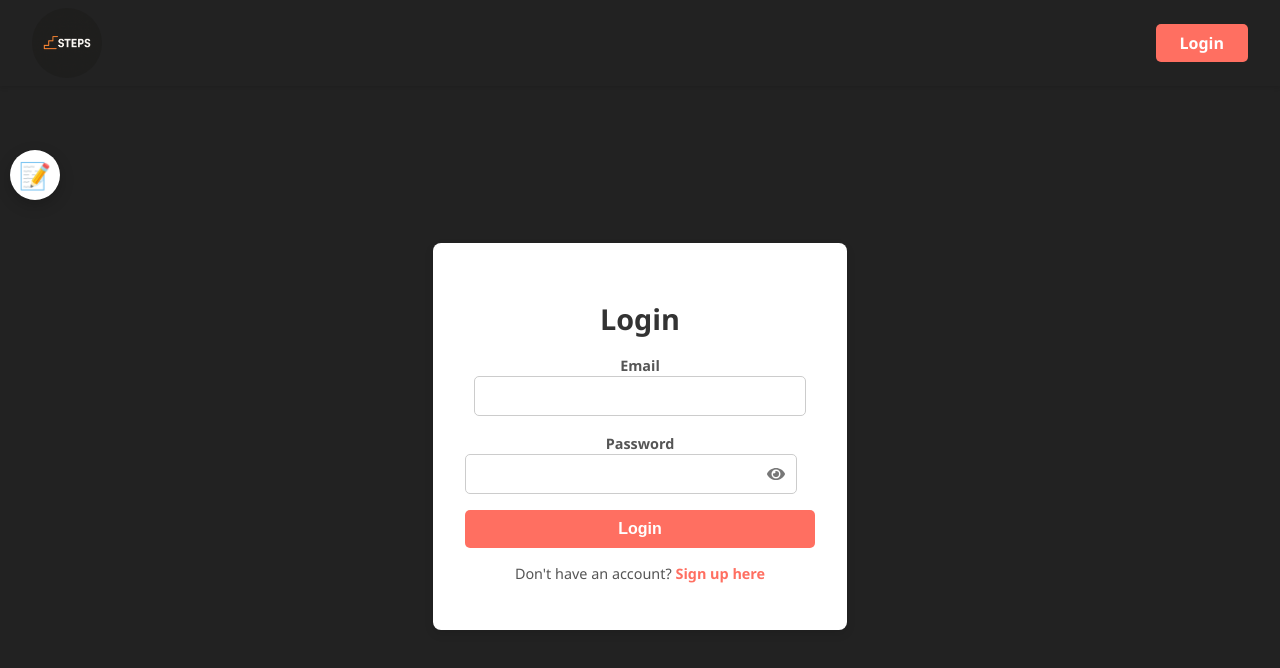
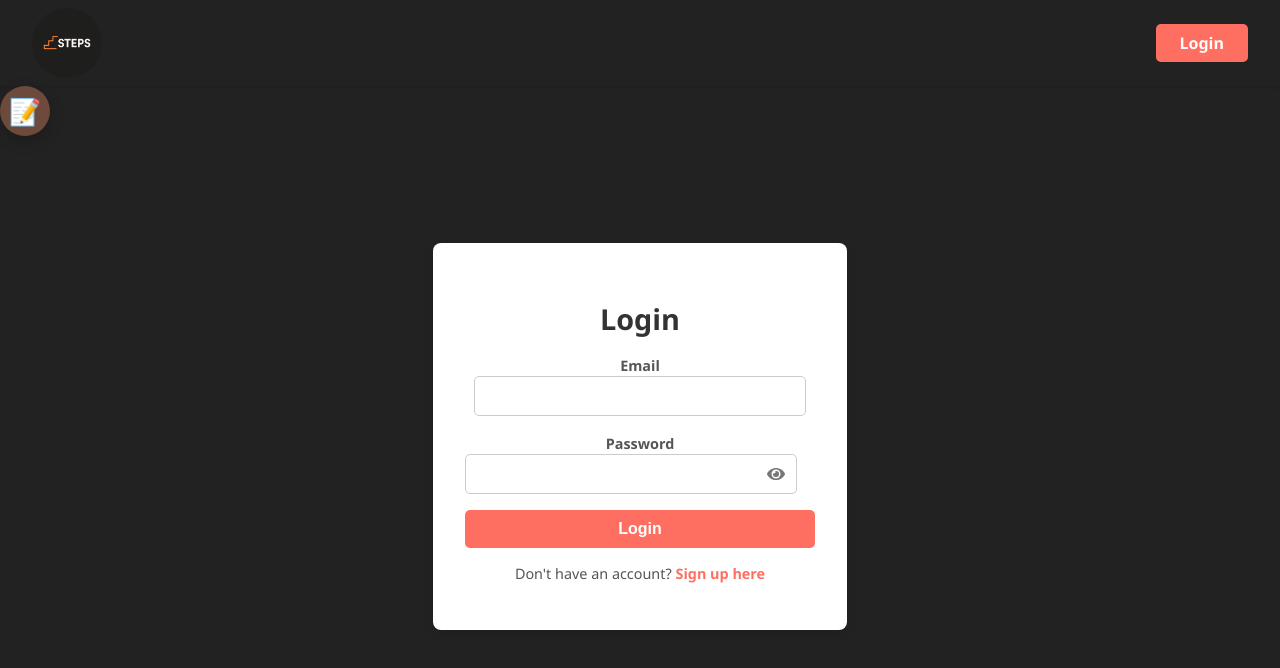
Before and after one commit to MarwenCode/progress, a React (Vite) app in the folder client/: page /login in a window 1280 px wide. Shown: the top 668 px of the page. Built offline with nearby package versions, Linux system fonts and the light colour scheme.

Commit message:
edit floating button

```diff
--- a/client/src/App.jsx
+++ b/client/src/App.jsx
@@ -19,9 +19,12 @@ import Login from "./pages/login/Login";
 import FloatingButton from "./components/floatingButton/FloatingButton";
 import SideBar from "./components/sidebar/SideBar";
 
+
+
 function App() {
   const dispatch = useDispatch();
   const [isOpen, setIsOpen] = useState(false);
+  const [buttonPosition, setButtonPosition] = useState({ x: 100, y: 100 });
 
   const token = useSelector((state) => state.user.token);
   const isAuthenticated = !!token;
@@ -32,12 +35,16 @@ function App() {
     }
   }, [dispatch, token]);
 
+  const handleDragStop = (e, data) => {
+    setButtonPosition({ x: data.x, y: data.y });
+  };
+
   return (
     <Router>
       <div className="container">
         <Navbar />
-        <FloatingButton onClick={() => setIsOpen(!isOpen)} />
-        {isOpen && <SideBar onClose={() => setIsOpen(false)} />}
+        <FloatingButton onClick={() => setIsOpen(!isOpen)} onDragStop={handleDragStop} />
+        {isOpen && <SideBar onClose={() => setIsOpen(false)} position={buttonPosition} />}
 
         <Routes>
           {isAuthenticated ? (
--- a/client/src/components/floatingButton/FloatingButton.jsx
+++ b/client/src/components/floatingButton/FloatingButton.jsx
@@ -2,9 +2,9 @@ import React from "react";
 import Draggable from "react-draggable";
 import "./floatingButton.scss";
 
-const FloatingButton = ({ onClick }) => {
+const FloatingButton = ({ onClick, onDragStop }) => {
   return (
-    <Draggable>
+    <Draggable onStop={onDragStop}>
       <div className="floating-button" onClick={onClick}>
         📝
       </div>
--- a/client/src/components/floatingButton/floatingButton.scss
+++ b/client/src/components/floatingButton/floatingButton.scss
@@ -1,10 +1,9 @@
+// FloatingButton.scss
 .floating-button {
   position: fixed;
-    top: 150px;
-    left: 10px;
   width: 50px;
   height: 50px;
-    background-color: #fff;
+  background-color: #6d4a3c;
   border-radius: 50%;
   box-shadow: 0 5px 15px rgba(0,0,0,0.2);
   font-size: 26px;
--- a/client/src/components/sidebar/SideBar.jsx
+++ b/client/src/components/sidebar/SideBar.jsx
@@ -1,7 +1,7 @@
 import React, { useState } from "react";
 import "./sidebar.scss";
 
-const SideBar = ({ onClose }) => {
+const SideBar = ({ onClose, position }) => {
   const [notes, setNotes] = useState([]);
   const [input, setInput] = useState("");
 
@@ -18,8 +18,16 @@ const SideBar = ({ onClose }) => {
     setNotes(updated);
   };
 
+  // Positionnement dynamique
+  const sidebarStyle = {
+    position: "fixed",
+    top: position.y,
+    left: position.x + 60, // un petit décalage à droite de l'icône
+    zIndex: 10000,
+  };
+
   return (
-    <div className="mobile-sidebar">
+    <div className="mobile-sidebar" style={sidebarStyle}>
       <button className="close-btn" onClick={onClose}>✖</button>
       <textarea
         value={input}
```
Lines whose indentation alone changed are shown as unchanged.
